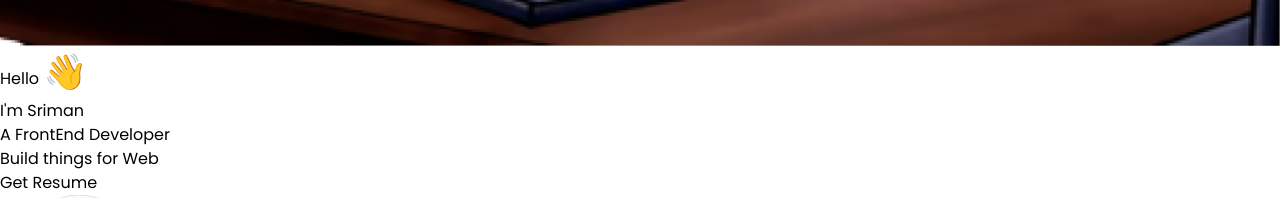
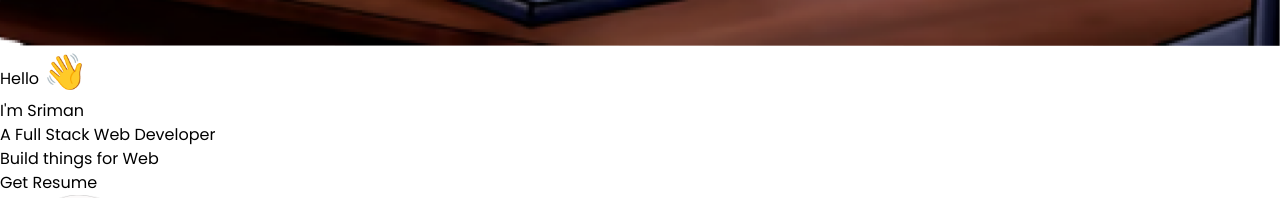
Before and after one commit to sriman01/MyPortfolio, a React (Vite) app: page / in a window 1280 px wide. Shown: the part 1140-1338 px from the top of the page. Built offline with nearby package versions, Linux system fonts and the light colour scheme.

Commit message:
Update Hero.jsx

```diff
--- a/src/components/hero/Hero.jsx
+++ b/src/components/hero/Hero.jsx
@@ -36,7 +36,7 @@ export default function Hero() {
                         <span className='hand-emoji '>👋</span>
                     </span></div>
                     <div className={`text-3xl sm:text-3xl lg:text-5xl 2xl:text-6xl  font-extrabold`}>I'm <span className=' text-yellow-500'>{name}</span></div>
-                    <div className={`text-2xl sm:text-2xl lg:text-4xl font-bold text-[#DCCFED]`}>A FrontEnd Developer</div>
+                    <div className={`text-2xl sm:text-2xl lg:text-4xl font-bold text-[#DCCFED]`}>A Full Stack Web Developer</div>
                     <div className={`md:text-xl text-2xl font-semibold mt-2`}>Build things for Web</div>
                     <div className='flex justify-start'>
                         <div className=' bg-yellow-500 px-4 py-1 font-semibold text-black rounded-2xl mt-1'>
```
